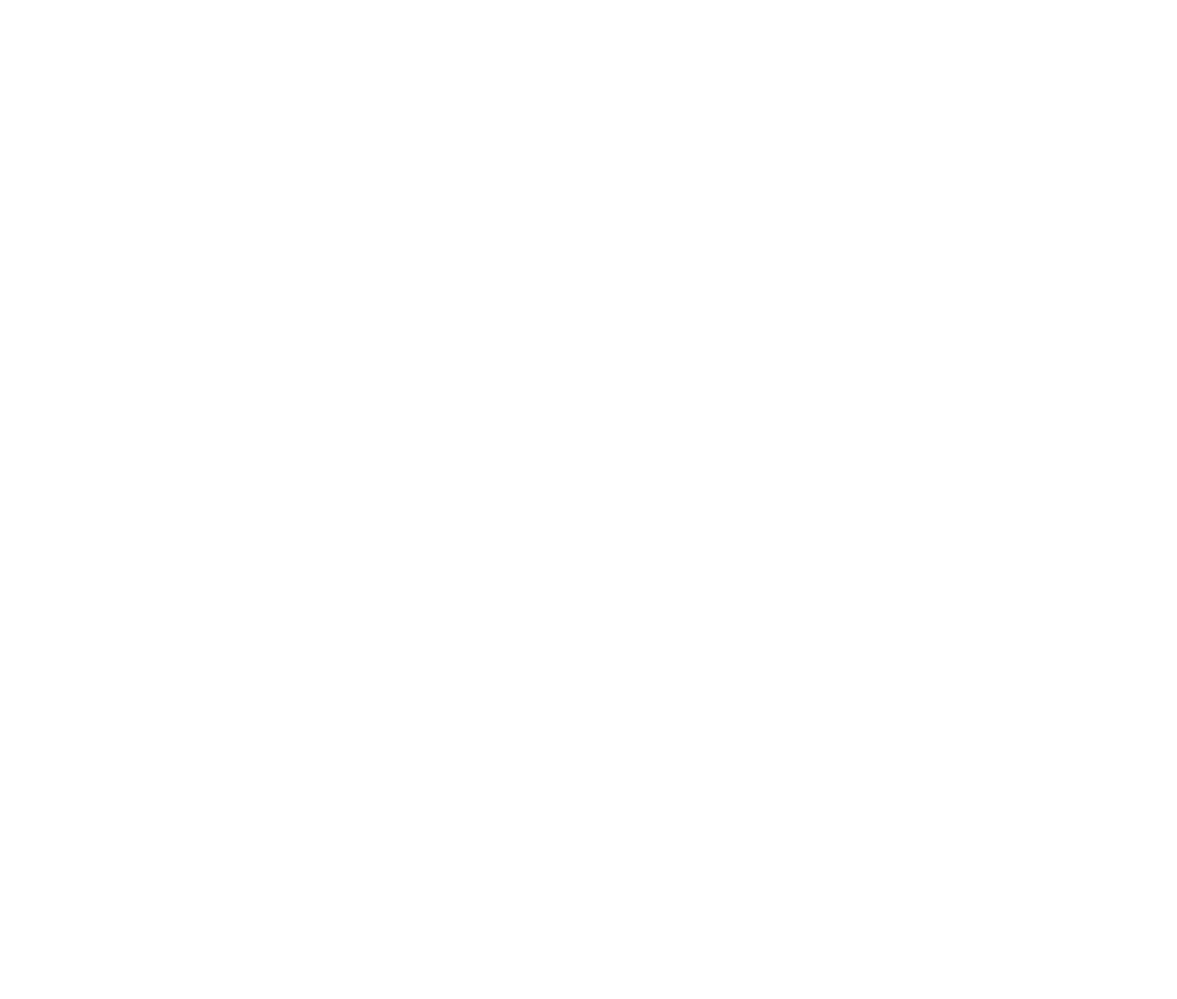
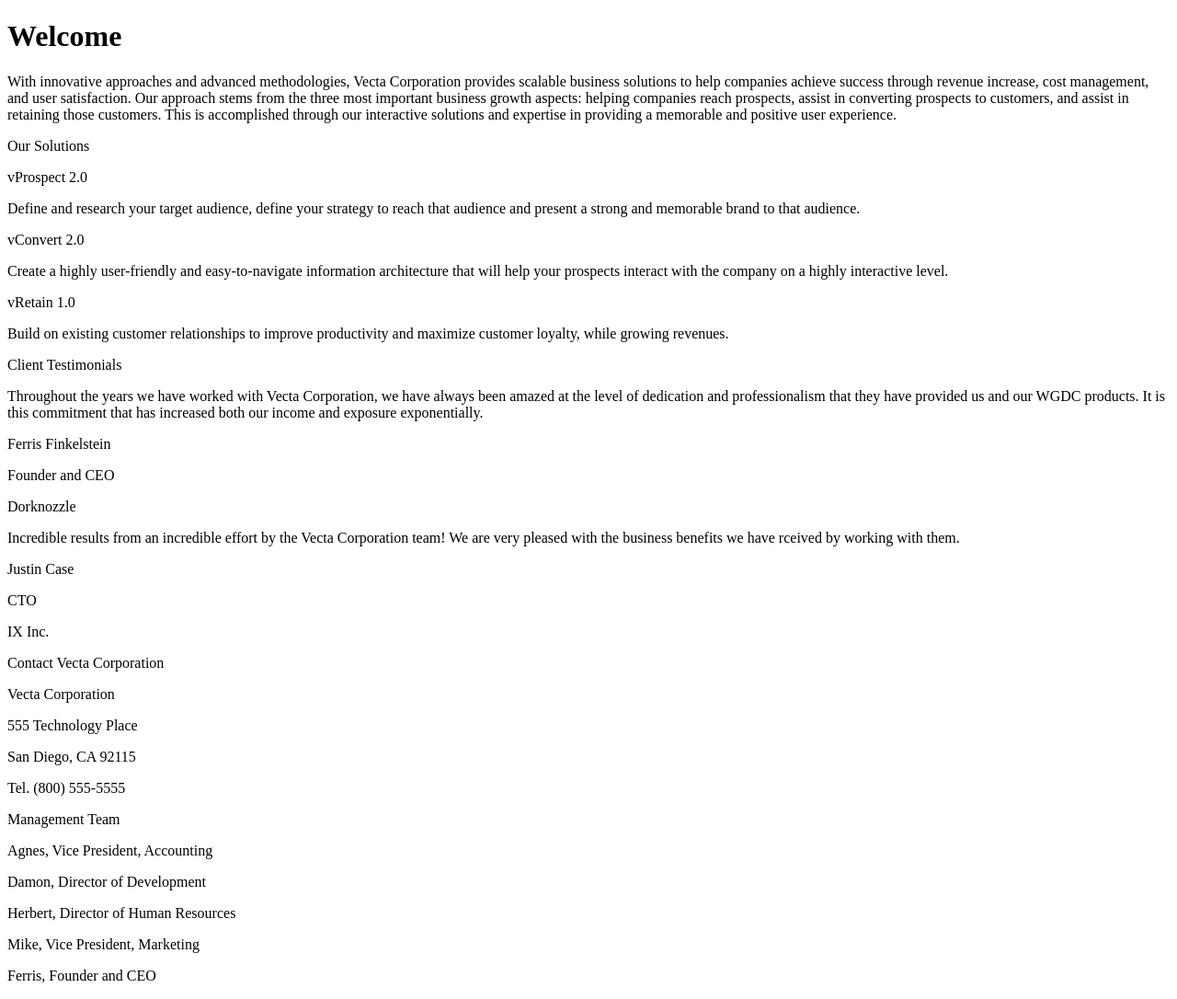
Before and after one commit to saicharan888/Assignment-1, a plain HTML site: page index.html in a window 1280 px wide. Shown: the whole page at 92% size. Before the commit the page ends 800 px from the top, so only its background shows below. Drawn offline with Linux system fonts and the light colour scheme.

Commit message:
Update index.html

```diff
--- a/index.html
+++ b/index.html
@@ -7,6 +7,47 @@
     <title>Welcome to Vecta Corp</title>
 </head>
 <body>
+    <h1>Welcome</h1>
+    <p>With innovative approaches and advanced methodologies, Vecta Corporation provides scalable business solutions to help companies achieve success through revenue increase, cost management, and user satisfaction. Our approach stems from the three most important business growth aspects: helping companies reach prospects, assist in converting prospects to customers, and assist in retaining those customers. This is accomplished through our interactive solutions and expertise in providing a memorable and positive user experience.    </p>
 
+    <p>Our Solutions</p>
+
+    <p>vProspect 2.0</p>
+    <p>Define and research your target audience, define your strategy to reach that audience and present a strong and memorable brand to that audience.</p>
+
+    <p>vConvert 2.0</p>
+    <p>Create a highly user-friendly and easy-to-navigate information architecture that will help your prospects interact with the company on a highly interactive level.</p>
+
+    <p>vRetain 1.0</p>
+    <p>Build on existing customer relationships to improve productivity and maximize customer loyalty, while growing revenues.</p>
+
+    <p>Client Testimonials</p>
+
+    <p>Throughout the years we have worked with Vecta Corporation, we have always been amazed at the level of dedication and professionalism that they have provided us and our WGDC products. It is this commitment that has increased both our income and exposure exponentially.</p>
+
+    <p>Ferris Finkelstein</p>
+    <p>Founder and CEO</p>
+    <p>Dorknozzle</p>
+
+    <p>Incredible results from an incredible effort by the Vecta Corporation team! We are very pleased with the business benefits we have rceived by working with them.</p>
+
+    <p>Justin Case</p>
+    <p>CTO</p>
+    <p>IX Inc.</p>
+
+    <p>Contact Vecta Corporation</p>
+
+    <p>Vecta Corporation</p>
+    <p>555 Technology Place</p>
+    <p>San Diego, CA 92115</p>
+    <p>Tel. (800) 555-5555</p>
+
+    <p>Management Team</p>
+
+    <p>Agnes, Vice President, Accounting</p>
+    <p>Damon, Director of Development</p>
+    <p>Herbert, Director of Human Resources</p>
+    <p>Mike, Vice President, Marketing</p>
+    <p>Ferris, Founder and CEO</p>
 </body>
 </html>
```
